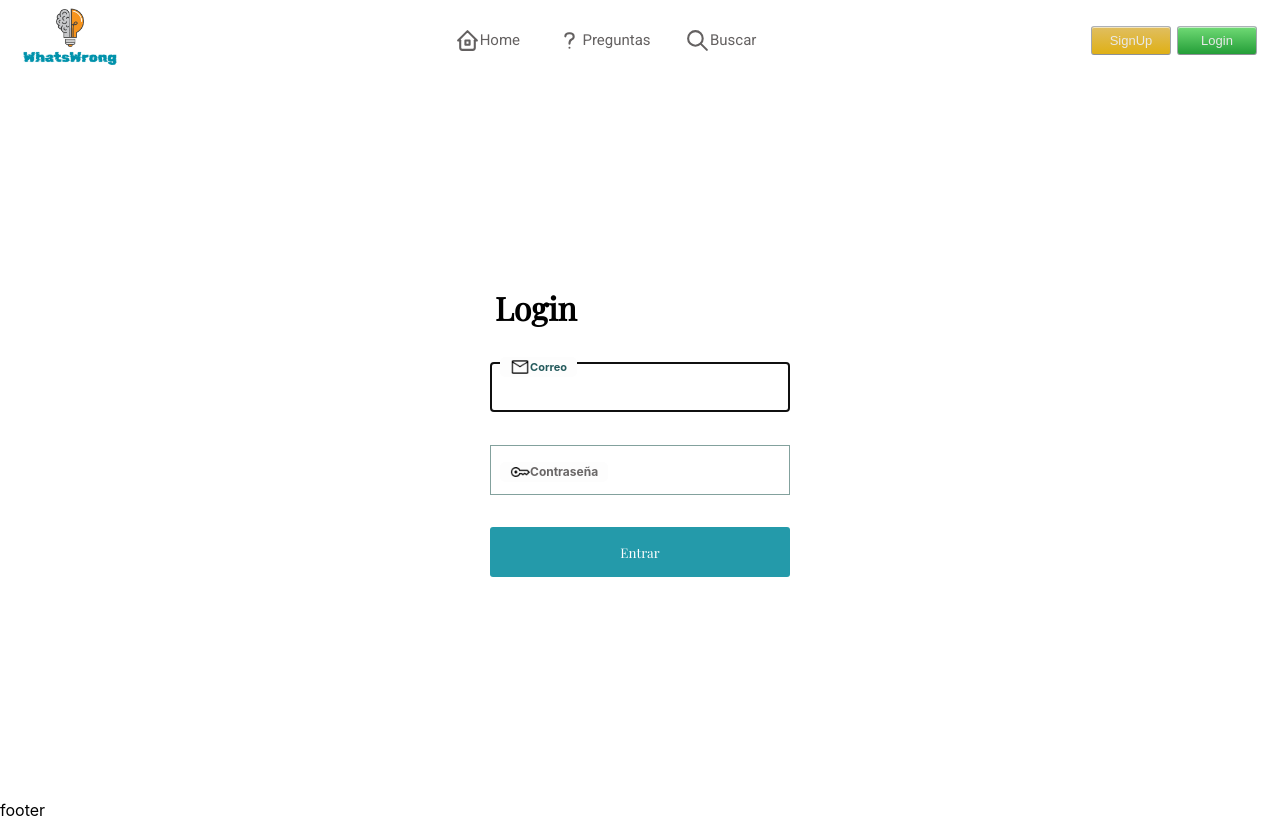
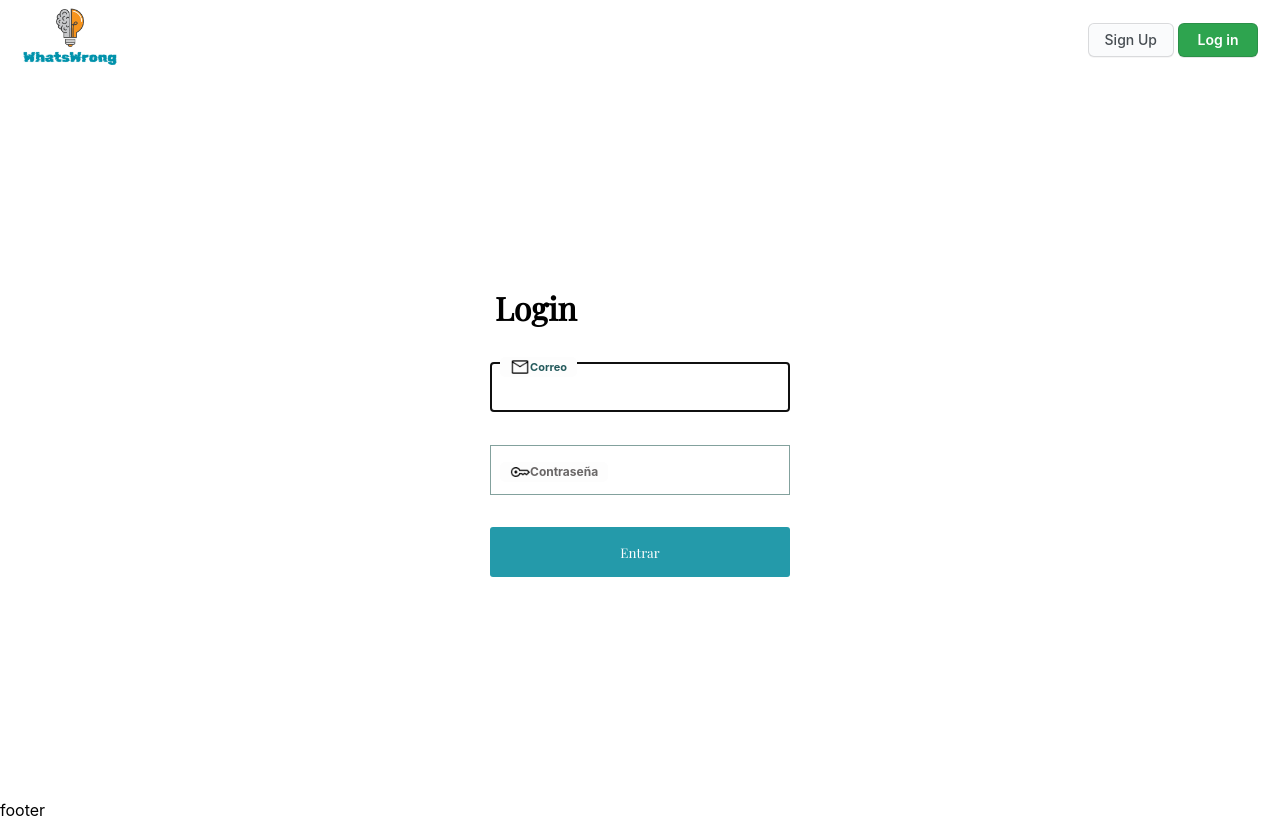
Before and after one commit to Pixel-Reactor/whatswrong-front, a React (Create React App) app: page /signin in a window 1280 px wide. Built offline with nearby package versions, Linux system fonts and the light colour scheme.

Commit message:
added styles,comment upload with a file or not

```diff
--- a/src/App.css
+++ b/src/App.css
@@ -23,7 +23,9 @@ li {
   justify-content: space-between;
   position: sticky;
   top: 0;
-  background-color: #ffffff;
+  background-color: rgb(255, 255, 255);
+  border-bottom: black;
+  z-index: 1000;
 }
 .nav {
   width: 100%;
@@ -32,15 +34,15 @@ li {
   font-size: bold;
   display: none;
 }
-.nav ul{
+.nav ul {
   width: 100%;
   height: 100%;
 }
-.nav ul li{
+.nav ul li {
   width: 100%;
   height: 100%;
   font-family: "Roboto", sans-serif;
- font-size: 15px;
+  font-size: 15px;
   color: rgb(100, 97, 97);
 }
 .logo img {
@@ -125,18 +127,19 @@ li {
   font-size: 16px;
 }
 .form-item button {
- width: 100%;
- height: 40px;
+  width: 100%;
+  height: 40px;
   appearance: none;
   background-color: #2ea44f;
-  border: 1px solid rgba(27, 31, 35, .15);
+  border: 1px solid rgba(27, 31, 35, 0.15);
   border-radius: 6px;
-  box-shadow: rgba(27, 31, 35, .1) 0 1px 0;
+  box-shadow: rgba(27, 31, 35, 0.1) 0 1px 0;
   box-sizing: border-box;
   color: #fff;
   cursor: pointer;
   display: inline-block;
-  font-family: -apple-system,system-ui,"Segoe UI",Helvetica,Arial,sans-serif,"Apple Color Emoji","Segoe UI Emoji";
+  font-family: -apple-system, system-ui, "Segoe UI", Helvetica, Arial,
+    sans-serif, "Apple Color Emoji", "Segoe UI Emoji";
   font-size: 14px;
   font-weight: 600;
   line-height: 20px;
@@ -161,20 +164,20 @@ li {
 }
 
 .form-item button:focus {
-  box-shadow: rgba(46, 164, 79, .4) 0 0 0 3px;
+  box-shadow: rgba(46, 164, 79, 0.4) 0 0 0 3px;
   outline: none;
 }
 
 .form-item button:disabled {
   background-color: #94d3a2;
-  border-color: rgba(27, 31, 35, .1);
-  color: rgba(255, 255, 255, .8);
+  border-color: rgba(27, 31, 35, 0.1);
+  color: rgba(255, 255, 255, 0.8);
   cursor: default;
 }
 
 .form-item button:active {
   background-color: #298e46;
-  box-shadow: rgba(20, 70, 32, .2) 0 1px 0 inset;
+  box-shadow: rgba(20, 70, 32, 0.2) 0 1px 0 inset;
 }
 
 .form-item input:focus {
@@ -297,15 +300,12 @@ li {
   width: 100%;
   min-height: calc(100vh - 80px);
   border-top: 1px solid rgba(128, 128, 128, 0.267);
-  padding-top: 10px;
-  border: 1px solid orange;
+  padding: 5px;
 }
 
 .services_ul {
   width: 100%;
   height: 100%;
-  border: 1px solid orange;
-
 }
 .services_li {
   width: 100%;
@@ -325,7 +325,12 @@ li {
   border-bottom: 1px solid rgba(196, 194, 194, 0.459);
   font-family: "Roboto", sans-serif;
   padding: 15px;
+  background-color: #bdb7b707;
+  transition: all 0.5s;
   box-shadow: rgba(0, 0, 0, 0.12) 0px 1px 3px, rgba(0, 0, 0, 0.24) 0px 1px 2px;
+}
+.service_card:hover {
+  background-color: #3e6bbe13;
 }
 .service_box {
   width: 100%;
@@ -421,25 +426,43 @@ li {
   gap: 1rem;
   margin-bottom: 1rem;
 }
-.new_question{
+.new_question {
   width: 100%;
   min-height: calc(100vh - 80px);
   padding: 20px;
 }
-.question_form{
+.question_form {
   min-width: 300px;
   width: 100%;
   height: 300px;
 }
-.question_img_box{
+.question_img_box {
   width: 100%;
   max-width: 350px;
   height: 300px;
 }
-.question_img_box img{
+.question_img_box img {
   width: 100%;
   height: 100%;
   object-fit: cover;
+}
+.service_form {
+  width: 100%;
+  height: 100%;
+  padding: 10px;
+  border: 1px solid rgba(179, 177, 177, 0.664);
+  margin-top: 10px;
+  font-family: "Roboto", sans-serif;
+  color: rgba(51, 51, 51, 0.822);
+
+}
+.service_form textarea {
+  border: 1px solid rgba(128, 127, 127, 0.527);
+  width: 100%;
+  height: 200px;
+  font-family: "Roboto", sans-serif;
+  font-size: 14px;
+  padding: 10px;
 }
 @media only screen and (min-width: 708px) {
   .nav {
--- a/src/Global.css
+++ b/src/Global.css
@@ -246,8 +246,8 @@
   user-select: none;
   -webkit-user-select: none;
   touch-action: manipulation;
-  vertical-align: baseline;
   white-space: nowrap;
+  z-index: 0;
 }
 
 .button-fancy-blue:hover,
@@ -263,16 +263,26 @@
   background-color: #0064bd;
   box-shadow: none;
 }
-
+.not_comment_box{
+  width: 100%;
+  height: 100%;
+}
 .not_comment{
-  border: 1px solid red;
-  width: 100%;
+  width: 90%;
   text-align: center;
-  height: 100%;
-  padding: 20px;
-  border: 1px solid rgb(128, 116, 116);
+  height: 90%;
+  padding: 10px;
+  color: rgba(27, 27, 27, 0.863);
+  border: 1px solid rgba(255, 255, 255, 0.637);
   font-family: "Roboto", sans-serif;
-  background-image: linear-gradient(to right top, #dbe1e9, #d1e3ec, #c6e5ea, #bfe7e1, #c2e7d2);
+  margin-top: 5px;
+  border-radius: 10px;
+  background-color: #FAFBFC;
+  outline: 1px solid rgba(83, 83, 83, 0.452);
+  font-family: -apple-system, system-ui, "Segoe UI", Helvetica, Arial, sans-serif, "Apple Color Emoji", "Segoe UI Emoji";
+    font-size: 14px;
+    font-weight: 500;
+    line-height: 20px;
 }
 .header_show_user{
   width: 100%;
@@ -284,7 +294,7 @@
   margin: 10px;
 }
 .select{
-  background-color: rgba(34, 146, 94, 0.596);
+  background-color: rgba(165, 173, 169, 0.596);
 
 }
 .bio_img{
@@ -366,3 +376,201 @@ input[type="file"]::file-selector-button:hover {
 input[type="file"]::file-selector-button:active {
   background-color: #e5e7eb;
 }
+
+.button-4 {
+  min-width: 80px;
+  appearance: none;
+  background-color: #FAFBFC;
+  border: 1px solid rgba(27, 31, 35, 0.15);
+  border-radius: 6px;
+  box-shadow: rgba(27, 31, 35, 0.04) 0 1px 0, rgba(255, 255, 255, 0.25) 0 1px 0 inset;
+  box-sizing: border-box;
+  color: #2e353be1;
+  cursor: pointer;
+  display: inline-block;
+  font-family: -apple-system, system-ui, "Segoe UI", Helvetica, Arial, sans-serif, "Apple Color Emoji", "Segoe UI Emoji";
+  font-size: 14px;
+  font-weight: 500;
+  line-height: 20px;
+  list-style: none;
+  padding: 6px 16px;
+  position: relative;
+  transition: background-color 0.2s cubic-bezier(0.3, 0, 0.5, 1);
+  user-select: none;
+  -webkit-user-select: none;
+  touch-action: manipulation;
+  vertical-align: middle;
+  white-space: nowrap;
+  word-wrap: break-word;
+  margin: 2px;
+  text-align: center;
+
+}
+
+.button-4:hover {
+  background-color: #F3F4F6;
+  text-decoration: none;
+  transition-duration: 0.1s;
+}
+
+.button-4:disabled {
+  background-color: #FAFBFC;
+  border-color: rgba(27, 31, 35, 0.15);
+  color: #959DA5;
+  cursor: default;
+}
+
+.button-4:active {
+  background-color: #EDEFF2;
+  box-shadow: rgba(225, 228, 232, 0.2) 0 1px 0 inset;
+  transition: none 0s;
+}
+
+.button-4:focus {
+  outline: 1px transparent;
+}
+
+.button-4:before {
+  display: none;
+}
+
+.button-4:-webkit-details-marker {
+  display: none;
+}
+
+
+.button-3 {
+  min-width: 80px;
+  appearance: none;
+  background-color: #2ea44f;
+  border: 1px solid rgba(27, 31, 35, .15);
+  border-radius: 6px;
+  box-shadow: rgba(27, 31, 35, .1) 0 1px 0;
+  box-sizing: border-box;
+  color: #fff;
+  cursor: pointer;
+  display: inline-block;
+  font-family: -apple-system,system-ui,"Segoe UI",Helvetica,Arial,sans-serif,"Apple Color Emoji","Segoe UI Emoji";
+  font-size: 14px;
+  font-weight: 600;
+  line-height: 20px;
+  padding: 6px 16px;
+  position: relative;
+  text-align: center;
+  text-decoration: none;
+  user-select: none;
+  -webkit-user-select: none;
+  touch-action: manipulation;
+  vertical-align: middle;
+  white-space: nowrap;
+  margin: 2px;
+  z-index: 0;
+}
+
+.button-3:focus:not(:focus-visible):not(.focus-visible) {
+  box-shadow: none;
+  outline: none;
+}
+
+.button-3:hover {
+  background-color: #2c974b;
+}
+
+.button-3:focus {
+  box-shadow: rgba(46, 164, 79, .4) 0 0 0 3px;
+  outline: none;
+}
+
+.button-3:disabled {
+  background-color: #94d3a2;
+  border-color: rgba(27, 31, 35, .1);
+  color: rgba(255, 255, 255, .8);
+  cursor: default;
+}
+
+.button-3:active {
+  background-color: #298e46;
+  box-shadow: rgba(20, 70, 32, .2) 0 1px 0 inset;
+}
+
+.button-8 {
+  background-color: #e1ecf4;
+  border-radius: 3px;
+  border: 1px solid #7aa7c7;
+  box-shadow: rgba(255, 255, 255, .7) 0 1px 0 0 inset;
+  box-sizing: border-box;
+  color: #39739d;
+  cursor: pointer;
+  display: inline-block;
+  font-family: -apple-system,system-ui,"Segoe UI","Liberation Sans",sans-serif;
+  font-size: 13px;
+  font-weight: 400;
+  line-height: 1.15385;
+  margin: 0;
+  outline: none;
+  padding: 8px .8em;
+  position: relative;
+  text-align: center;
+  text-decoration: none;
+  user-select: none;
+  -webkit-user-select: none;
+  touch-action: manipulation;
+  vertical-align: baseline;
+  white-space: nowrap;
+}
+
+.button-8:hover,
+.button-8:focus {
+  background-color: #b3d3ea;
+  color: #2c5777;
+}
+
+.button-8:focus {
+  box-shadow: 0 0 0 4px rgba(0, 149, 255, .15);
+}
+
+.button-8:active {
+  background-color: #a0c7e4;
+  box-shadow: none;
+  color: #2c5777;
+}
+.button-7 {
+
+  background-color: #e00707f3;
+  border: 1px solid transparent;
+  border-radius: 3px;
+  box-shadow: rgba(255, 255, 255, .4) 0 1px 0 0 inset;
+  box-sizing: border-box;
+  color: #fff;
+  cursor: pointer;
+  display: inline-block;
+  font-family: -apple-system,system-ui,"Segoe UI","Liberation Sans",sans-serif;
+  font-size: 13px;
+  font-weight: 400;
+  line-height: 1.15385;
+  margin: 0;
+  outline: none;
+  padding: 8px .8em;
+  position: relative;
+  text-align: center;
+  text-decoration: none;
+  user-select: none;
+  -webkit-user-select: none;
+  touch-action: manipulation;
+  vertical-align: baseline;
+  white-space: nowrap;
+}
+
+.button-7:hover,
+.button-7:focus {
+  background-color: rgb(207, 5, 5);
+}
+
+.button-7:focus {
+  box-shadow: 0 0 0 4px rgba(0, 149, 255, .15);
+}
+
+.button-7:active {
+  background-color: #0064bd;
+  box-shadow: none;
+}
--- a/src/components/Header.js
+++ b/src/components/Header.js
@@ -1,7 +1,6 @@
 import React from "react";
 import { useUser } from "../context/UserContext";
 import { useNavigate } from "react-router-dom";
-import { IconHome2, IconQuestionMark, IconSearch } from '@tabler/icons-react';
 import Menu from "./Menu";
 import Minimenu from "./Minimenu";
 import logo from "../images/logo.png";
@@ -13,23 +12,7 @@ const Header = () => {
       <article className="logo flex-center-center">
         <img src={logo} alt="logo"></img>
       </article>
-      <article className="nav flex-center-center">
-        <ul className="flex-center-evenly">
-          <li className="margin-5 flex-center-center">
-            <IconHome2 size={25}
-              strokeWidth={2}
-              color={'rgb(100, 97, 97)'} />Home</li>
-          <li className="margin-5 flex-center-center">
-            <IconQuestionMark size={25}
-              strokeWidth={2}
-              color={'rgb(100, 97, 97)'} />Preguntas</li>
-          <li className="margin-5 flex-center-center">
-            <IconSearch size={25}
-              strokeWidth={2}
-              color={'rgb(100, 97, 97)'} />
-            Buscar</li>
-        </ul>
-      </article>
+
 
       <article>
         <Menu />
--- a/src/components/Menu.js
+++ b/src/components/Menu.js
@@ -1,17 +1,25 @@
 import { useUser } from "../context/UserContext";
 import { useNavigate } from "react-router-dom";
+const Menu = () => {
+  const { user, menuon, setMenuon } = useUser();
+  const navigate = useNavigate();
+  const imgLink = (img) =>{
+    try {
+      const imgname = JSON.parse(img);
+      return imgname.name
+   } catch (error) {
+      return 'not-found.png'
+   }
 
-const Menu = () => {
-  const navigate = useNavigate();
-  const { user, menuon, setMenuon } = useUser();
+  }
   return (
     <div className="flex-center-center">
       <article className="header-sign-user">
         {user.username ? (
           <div className="flex-center-center header_show_user ">
-            {" "}
+
             <img className="bio_img"
-              src={`http://localhost:4000/img/link/${user.avatar}`}
+              src={`http://localhost:4000/img/link/${imgLink(user.avatar)}`}
               alt="avatar"
               width={"30px"}
             />
@@ -21,18 +29,18 @@ const Menu = () => {
           <>
             {" "}
             <button
-              className="button-orange"
+              className="button-4"
               type="button"
               onClick={() => navigate("/signup")}
             >
-              SignUp
+              Sign Up
             </button>
             <button
-              className="button-green"
+              className="button-3"
               type="button"
               onClick={() => navigate("/signin")}
             >
-              Login
+              Log in
             </button>
           </>
         )}
--- a/src/components/NewService.js
+++ b/src/components/NewService.js
@@ -26,7 +26,7 @@ export const NewService = () => {
     try {
        const res = await SendService(service,file, user.token);
     console.log(res);
-   // navigate(`/service/${res.data.id_servicio}`);
+   navigate(`/service/${res.data.id_servicio}`);
 
     } catch (error) {
       console.log(error)
@@ -63,10 +63,6 @@ export const NewService = () => {
           </div>
 
 
-          {/* <label className="image-button">
-        <span>📷</span>
-        <input className="image-picker" type="file" onChange={e => sendImage(e.target.files[0])} />
-      </label> */}
         </form>
       </div>
 
```
Also changed, not shown: src/Animations.css (+13 -13 lines), src/Api/Api.js (+8 -3 lines), src/components/CommentCard.js (added, +12 -0 lines), src/components/Minimenu.js (+4 -4 lines), src/components/Service.js (+48 -33 lines), src/components/ServiceCard.js (+8 -13 lines), src/hooks/useImage.js (added, +14 -0 lines), 1 other file (tests, documents, lock files or other folders).
